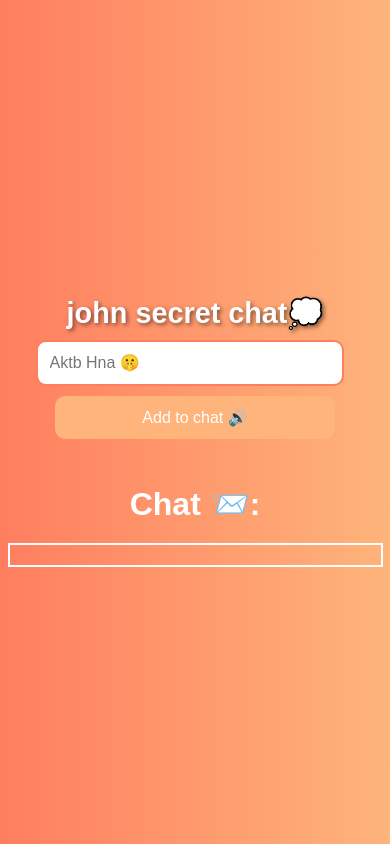
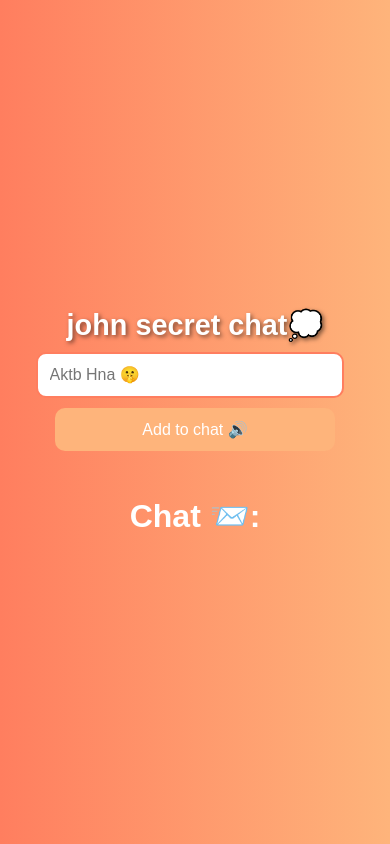
Before and after one commit to JO123456789101112/Global-sevcet-chat-app, a website: page index.html in a window 390 px wide. Drawn offline with Linux system fonts and the light colour scheme.

Commit message:
Update index.html

```diff
--- a/index.html
+++ b/index.html
@@ -186,12 +186,7 @@
                 font-size: 1.1rem;
                 padding: 10px;
             }
-#wishlist {
-    max-height: 400px; /* أو أي ارتفاع يناسبك */
-    overflow-y: auto; /* يجعل القائمة قابلة للتمرير */
-    border: 2px solid white; /* لتحسين الشكل */
-    padding: 10px;
-}
+
         }
     </style>
 </head>
```
